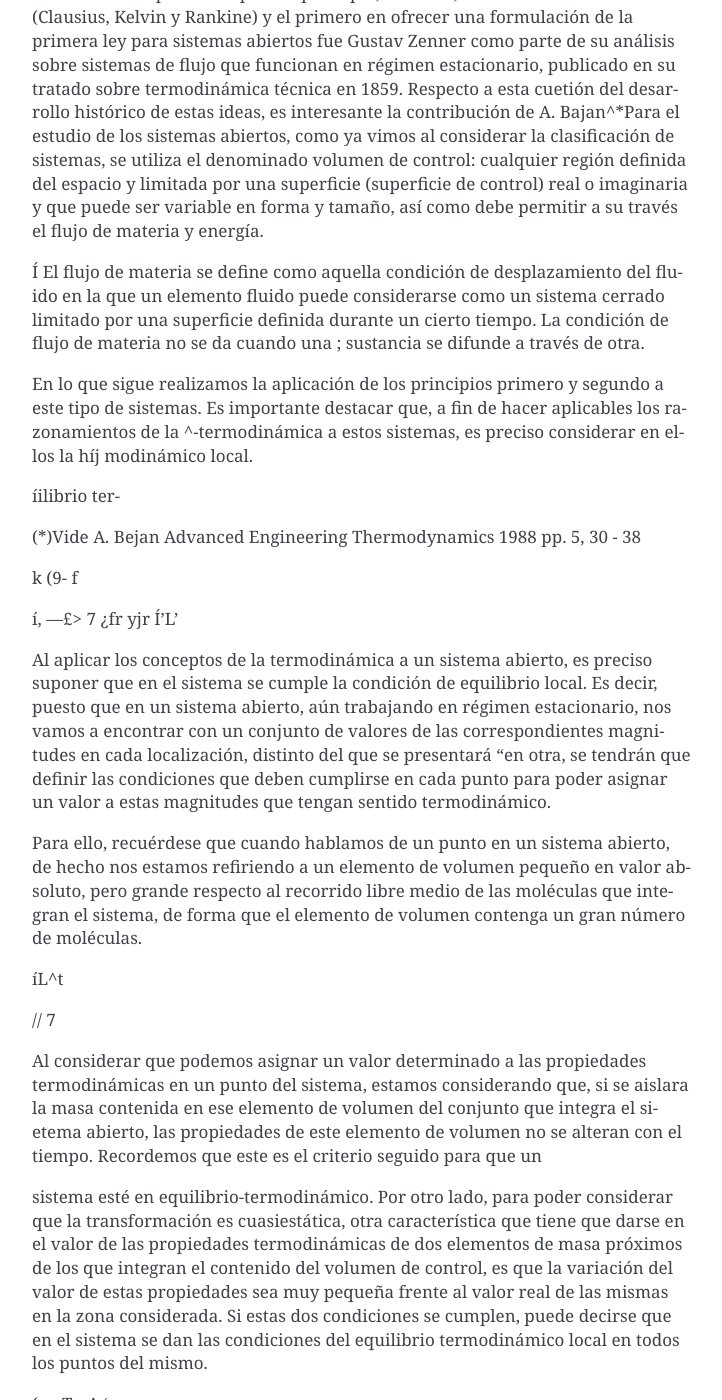
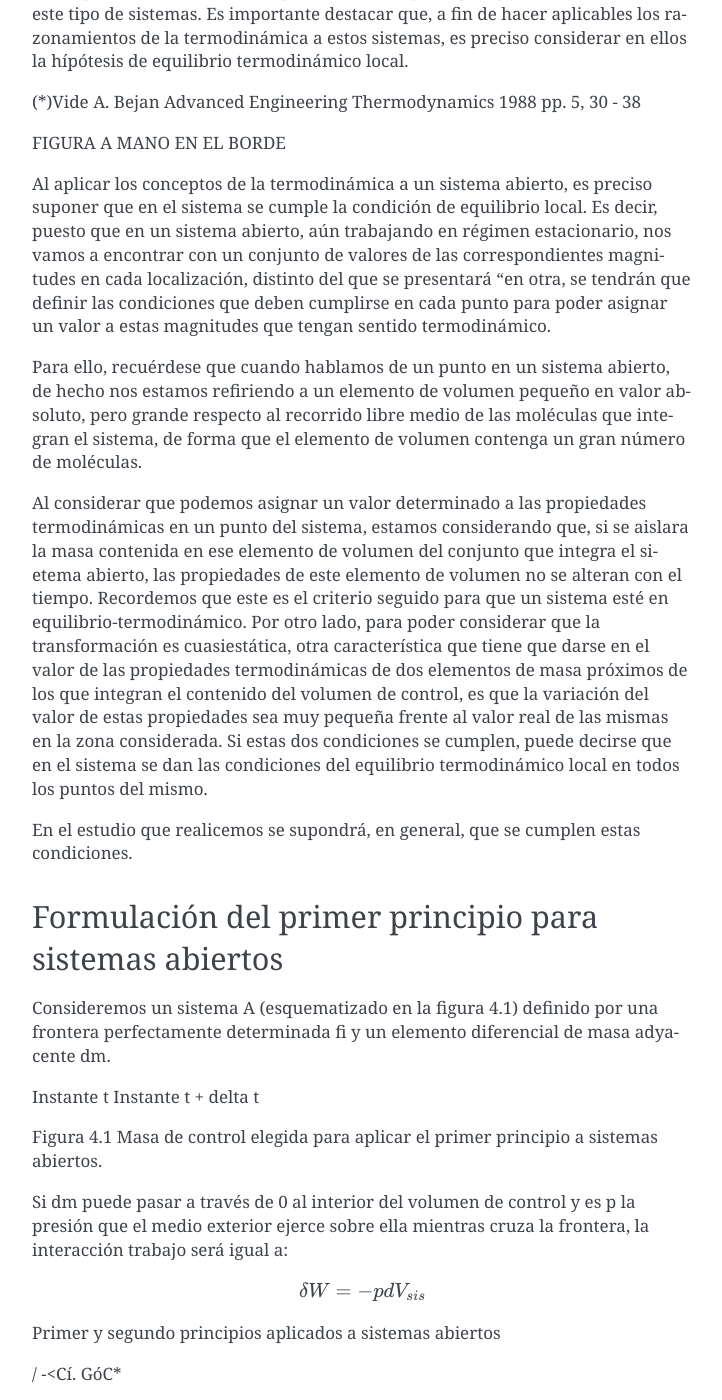
Before and after one commit to mantielero/termodinamica, a Sphinx documentation site: the page built from source/guion_primer_segundo_principios.rst, in a window 1280 px wide and 1400 px high, scrolled down 1052 px. Shown: the whole window, without its empty margins (388-1110 px from the left). Built offline with Sphinx 7.4.7, drawn with Linux system fonts in a browser that asks for light colours; some of the changed text lies outside the part shown.

Commit message:
Update guion_primer_segundo_principios.rst
Primera fómula

```diff
--- a/source/guion_primer_segundo_principios.rst
+++ b/source/guion_primer_segundo_principios.rst
@@ -2,30 +2,6 @@ Primer y Segundo Principios Aplicados a Sistemas Abiertos
 =========================================================
 
 (Antonio Sánchez Sánchez)
-
-
-5. PRINCIPIOS PRIMERO Y SEGUNDO APLICADOS A SISTEMAS ABIERTOS::
-
-   5.1.- Introducción.
-   5.1.1.	- Relación entre la variación de propiedades en un sistema cerrado y un sistema abierto.
-   5.1.2.	- Conservación de la masa..
-   5.2.	- Formulación del primer principio vara sistemas abiertos.
-   5.2.1.	-Procesos de flujo estacionario.
-   5.2.2.	-Trabajo mecánico en flujo estacionario.
-   5.3.	- Ecuación del sesundo principio para sistemas abiertos.
-   5.4.	- Magnitudes de remanso.
-   5.5.	- Análisis de turbinas, bombas, compresores, difusores y toberas.
-   5.5.1.	- Turbina.
-   5.5.2.	- Compresor y bomba.
-   5.5.3.	- Difusor y Tobera.
-   5.5.4.	-Rendimiento adiabático de estos dispositivos.
-   5.5.5- Dispositivos de estrangulación.
-
-Qengel, Yunus A. y M.A. Boles. TERMODINÁMICA^
-
-Tomo I) Me GRAW-HILL. 1996 México Capitulo IV, VI y VII.
-
-Wark. K. TERMODINÁMICA. Me GRAW-HILL. 1991 México Capítulos VII y VIII.
 
 
 Introducción
@@ -38,66 +14,39 @@ Estos sistemas abiertos suelen ser los de mayor interés práctico, pues facilit
 La ampliación de la metodología seguida en el estudio de sistemas cerrados a sistemas abiertos se produce con bastante proximidad histórica. La primera formulación explícita del primer principio, como tal, se da alrededor de 1850 (Clausius, Kelvin y Rankine) y el primero en ofrecer una formulación de la primera ley para sistemas abiertos fue Gustav Zenner como parte de su análisis sobre sistemas de flujo que funcionan en régimen estacionario, publicado en su tratado sobre termodinámica técnica en 1859. Respecto a esta cuetión del desarrollo histórico de estas ideas, es interesante la contribución de A. Bajan^*\
 Para el estudio de los sistemas abiertos, como ya vimos al considerar la clasificación de sistemas, se utiliza el denominado volumen de control: cualquier región definida del espacio y limitada por una superficie (superficie de control) real o imaginaria y que puede ser variable en forma y tamaño, así como debe permitir a su través el flujo de materia y energía.
 
-Í El flujo de materia se define como aquella condición de desplazamiento del fluido en la que un elemento fluido puede considerarse como un sistema cerrado limitado por una superficie definida durante un cierto tiempo. La condición de flujo de materia no se da cuando una
-; sustancia se difunde a través de otra.
+El flujo de materia se define como aquella condición de desplazamiento del fluido en la que un elemento fluido puede considerarse como un sistema cerrado limitado por una superficie definida durante un cierto tiempo. La condición de flujo de materia no se da cuando una sustancia se difunde a través de otra.
 
-En lo que sigue realizamos la aplicación de los principios primero y segundo a este tipo de sistemas. Es importante destacar que, a fin de hacer aplicables los razonamientos de la
-^-termodinámica a estos sistemas, es preciso considerar en ellos la \híj
-modinámico local.
-
-íilibrio ter-
+En lo que sigue realizamos la aplicación de los principios primero y segundo a este tipo de sistemas. Es importante destacar que, a fin de hacer aplicables los razonamientos de la termodinámica a estos sistemas, es preciso considerar en ellos la hípótesis de equilibrio termodinámico local.
 
 (*)Vide A. Bejan Advanced Engineering Thermodynamics 1988 pp. 5, 30 - 38
 
 
-k
-(9-	f
-
-í,
-—£>
-7 ¿fr
-yjr
-Í'L'
+FIGURA A MANO EN EL BORDE
 
 
 Al aplicar los conceptos de la termodinámica a un sistema abierto, es preciso suponer que en el sistema se cumple la condición de equilibrio local. Es decir, puesto que en un sistema abierto, aún trabajando en régimen estacionario, nos vamos a encontrar con un conjunto de valores de las correspondientes magnitudes en cada localización, distinto del que se presentará "en otra, se tendrán que definir las condiciones que deben cumplirse en cada punto para poder asignar un valor a estas magnitudes que tengan sentido termodinámico.
 
 Para ello, recuérdese que cuando hablamos de un punto en un sistema abierto, de hecho nos estamos refiriendo a un elemento de volumen pequeño en valor absoluto, pero grande respecto al recorrido libre medio de las moléculas que integran el sistema, de forma que el elemento de volumen contenga un gran número de moléculas.
 
-íL^t
-
-
-// 7
-
 Al considerar que podemos asignar un valor determinado a las propiedades termodinámicas en un punto del sistema, estamos considerando que, si se aislara la masa contenida en ese elemento de volumen del conjunto que integra el sietema abierto, las propiedades de este elemento de volumen no se alteran con el tiempo. Recordemos que este es el criterio seguido para que un
-
-
 sistema esté en equilibrio-termodinámico. Por otro lado, para poder considerar que la transformación es cuasiestática, otra característica que tiene que darse en el valor de las propiedades termodinámicas de dos elementos de masa próximos de los que integran el contenido del volumen de control, es que la variación del valor de estas propiedades sea muy pequeña frente al valor real de las mismas en la zona considerada. Si estas dos condiciones se cumplen, puede decirse que en el sistema se dan las condiciones del equilibrio termodinámico local en todos los puntos del mismo.
-
-( p:	T■	A '
 
 En el estudio que realicemos se supondrá, en general, que se cumplen estas condiciones.
 
-¡A'UA/J/Juh
-
-,—(^4.2.- Formulación del primer principio para sistemas abiertos.
+Formulación del primer principio para sistemas abiertos
+-------------------------------------------------------
 
 Consideremos un sistema A (esquematizado en la figura 4.1) definido por una frontera perfectamente determinada fi y un elemento diferencial de masa adyacente dm.
 
-Instante í	Instante t + Ai
+Instante t	Instante t + delta t
 
 Figura 4.1 Masa de control elegida para aplicar el primer principio a sistemas abiertos.
 
 Si dm puede pasar a través de 0 al interior del volumen de control y es p la presión que el medio exterior ejerce sobre ella mientras cruza la frontera, la interacción trabajo será igual a:
 
-ids-	t—■*-
+.. math::
 
-£¿o«c*^o
-r^év/í
-irá*
-
-/
-"r
+   \delta W = -p dV_{sis}
 
 Primer y segundo principios aplicados a sistemas abiertos
 
@@ -717,6 +666,31 @@ TEMA 5 - COMBINACION DEL PRIMER Y SEGUNDO PRINCIPIO: EXERGIA.
 Antonio Sánchez Sánchez.
 
 Pablo de Assas Martínez de Morentin.
+
+5. PRINCIPIOS PRIMERO Y SEGUNDO APLICADOS A SISTEMAS ABIERTOS::
+
+   5.1.- Introducción.
+   5.1.1.	- Relación entre la variación de propiedades en un sistema cerrado y un sistema abierto.
+   5.1.2.	- Conservación de la masa..
+   5.2.	- Formulación del primer principio vara sistemas abiertos.
+   5.2.1.	-Procesos de flujo estacionario.
+   5.2.2.	-Trabajo mecánico en flujo estacionario.
+   5.3.	- Ecuación del sesundo principio para sistemas abiertos.
+   5.4.	- Magnitudes de remanso.
+   5.5.	- Análisis de turbinas, bombas, compresores, difusores y toberas.
+   5.5.1.	- Turbina.
+   5.5.2.	- Compresor y bomba.
+   5.5.3.	- Difusor y Tobera.
+   5.5.4.	-Rendimiento adiabático de estos dispositivos.
+   5.5.5- Dispositivos de estrangulación.
+
+Bibliografía
+------------
+
+Qengel, Yunus A. y M.A. Boles. TERMODINÁMICA Tomo I) Me GRAW-HILL. 1996 México Capitulo IV, VI y VII.
+
+Wark. K. TERMODINÁMICA. Me GRAW-HILL. 1991 México Capítulos VII y VIII.
+
 
 Introducción
 ------------
```
